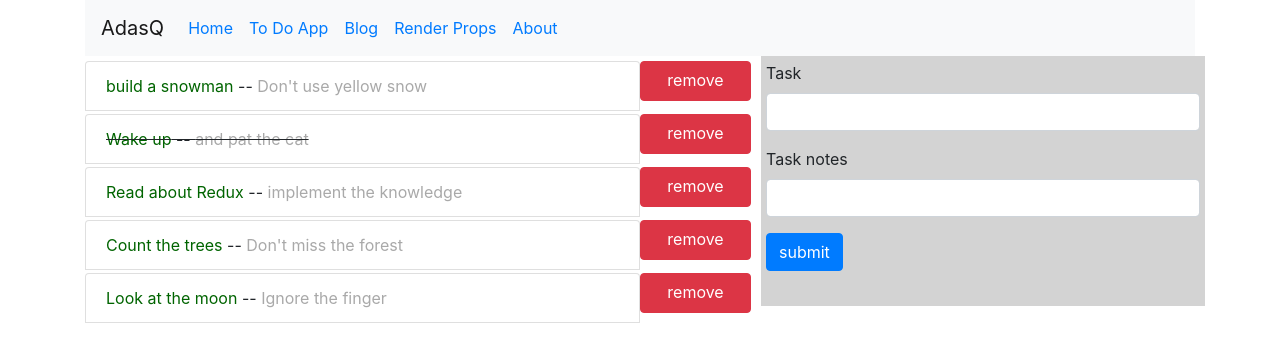
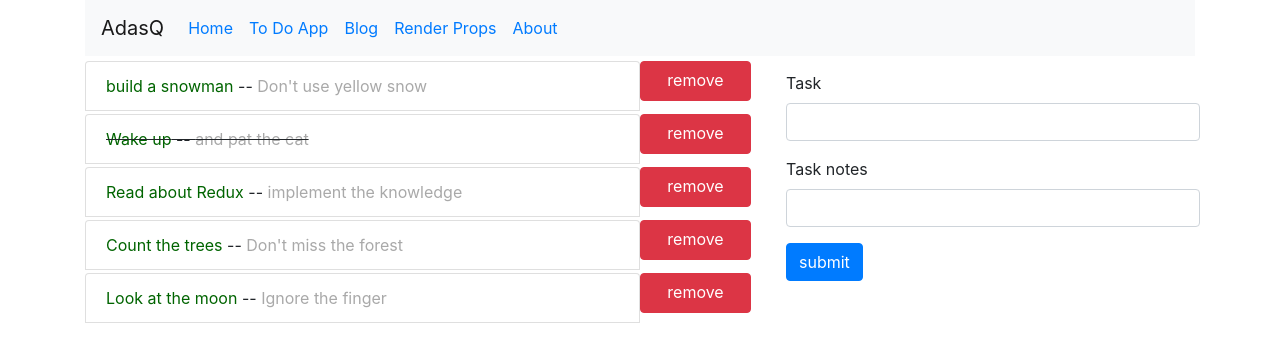
Before and after one commit to Adash/fluxstudy, a React (Create React App) app: page /todoapp in a window 1280 px wide. Shown: the top 362 px of the page. Built offline with nearby package versions, Linux system fonts and the light colour scheme.

Commit message:
small css adjustments to the positioning of the elements

```diff
--- a/src/toDoApp/ToDoApp.css
+++ b/src/toDoApp/ToDoApp.css
@@ -2,7 +2,7 @@
   width: 100%;
   display: grid;
   grid-template-columns: 60% 40%;
-  grid-column-gap: 10px;
+  grid-column-gap: 20px;
 }
 
 .listContainer{
@@ -11,13 +11,14 @@
   grid-row-gap: 4px;
 }
 
+/* this is an element not a container */
 .noteList{
-  grid-column-gap: 5px;
+  justify-self: stretch;
 }
 
 .noteForm{
-  background: lightgray;
-  padding: 5px;
+  /* background: lightgray; */
+  padding: 15px;
   height: 250px;
 }
 
```
